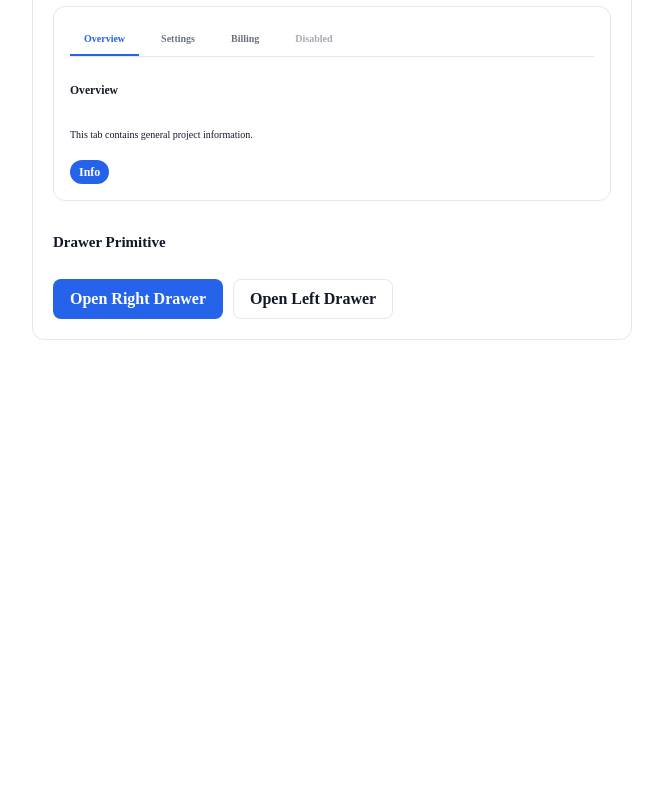
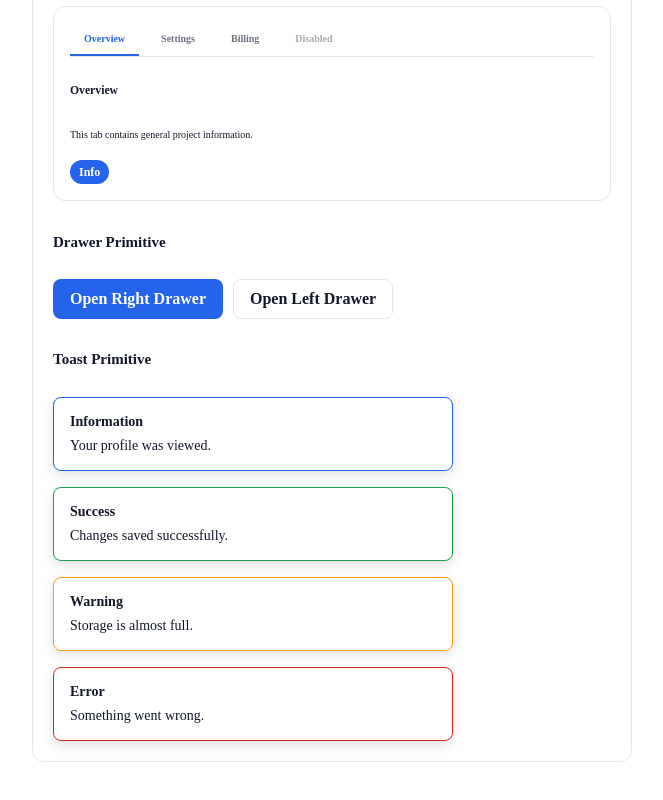
Before and after one commit to ingemedical16/project-os, a Next.js app: page /en in a window 1280 px wide. Shown: the part 6679-7479 px from the top of the page, without its empty margins (308-971 px from the left). Before the commit the page ends 7059 px from the top, so only its background shows below. Built offline with nearby package versions, Linux system fonts and the light colour scheme.

Commit message:
feat: add reusable toast primitive

```diff
--- a/src/app/[locale]/page.tsx
+++ b/src/app/[locale]/page.tsx
@@ -19,6 +19,7 @@ import {
   TabsShowcase,
   TextareaShowcase,
   ThemeShowcase,
+  ToastShowcase,
   TooltipShowcase,
 } from '@/features/design-system/ index';
 import styles from './page.module.scss';
@@ -50,6 +51,7 @@ export default function HomePage() {
         <AccordionShowcase />
         <TabsShowcase />
         <DrawerShowcase />
+        <ToastShowcase />
       </div>
     </main>
   );
--- /dev/null
+++ b/src/components/ui/Toast/Toast.module.scss
@@ -0,0 +1,43 @@
+.toast {
+  display: flex;
+  flex-direction: column;
+  gap: 0.8rem;
+
+  min-width: 28rem;
+  max-width: 40rem;
+
+  padding: 1.6rem;
+
+  border-radius: 0.8rem;
+  border: 0.1rem solid transparent;
+
+  background: var(--surface);
+
+  box-shadow:
+    0 0.4rem 1.2rem rgba(0, 0, 0, 0.12);
+}
+
+.title {
+  font-size: 1.4rem;
+  font-weight: 700;
+}
+
+.content {
+  font-size: 1.4rem;
+}
+
+.info {
+  border-color: var(--accent);
+}
+
+.success {
+  border-color: var(--success);
+}
+
+.warning {
+  border-color: var(--warning);
+}
+
+.danger {
+  border-color: var(--danger);
+}
--- /dev/null
+++ b/src/components/ui/Toast/Toast.tsx
@@ -0,0 +1,37 @@
+import styles from './Toast.module.scss';
+
+import type { ToastProps } from './Toast.types';
+
+export function Toast({
+  title,
+  children,
+  variant = 'info',
+  className = '',
+  ...props
+}: ToastProps) {
+  const classes = [
+    styles.toast,
+    styles[variant],
+    className,
+  ]
+    .filter(Boolean)
+    .join(' ');
+
+  return (
+    <div
+      className={classes}
+      role="status"
+      {...props}
+    >
+      {title ? (
+        <strong className={styles.title}>
+          {title}
+        </strong>
+      ) : null}
+
+      <div className={styles.content}>
+        {children}
+      </div>
+    </div>
+  );
+}
--- /dev/null
+++ b/src/components/ui/Toast/index.ts
@@ -0,0 +1,6 @@
+export { Toast } from './Toast';
+
+export type {
+  ToastProps,
+  ToastVariant,
+} from './Toast.types';
--- a/src/components/ui/index.ts
+++ b/src/components/ui/index.ts
@@ -112,3 +112,10 @@ export type {
   DrawerPosition,
   DrawerProps,
 } from './Drawer';
+
+export { Toast } from './Toast';
+
+export type {
+  ToastProps,
+  ToastVariant,
+} from './Toast';
--- a/src/features/design-system/ index.ts
+++ b/src/features/design-system/ index.ts
@@ -19,3 +19,4 @@ export { TooltipShowcase } from './TooltipShowcase';
 export { AccordionShowcase } from './AccordionShowcase';
 export { TabsShowcase } from './TabsShowcase';
 export { DrawerShowcase } from './DrawerShowcase';
+export { ToastShowcase } from './ToastShowcase';
--- /dev/null
+++ b/src/features/design-system/ToastShowcase/ToastShowcase.module.scss
@@ -0,0 +1,5 @@
+.showcase {
+  display: flex;
+  flex-direction: column;
+  gap: 1.6rem;
+}
--- /dev/null
+++ b/src/features/design-system/ToastShowcase/ToastShowcase.tsx
@@ -0,0 +1,36 @@
+import { Toast } from '@/components/ui';
+
+import styles from './ToastShowcase.module.scss';
+
+export function ToastShowcase() {
+  return (
+    <section className={styles.showcase}>
+      <h2>Toast Primitive</h2>
+
+      <Toast title="Information">
+        Your profile was viewed.
+      </Toast>
+
+      <Toast
+        variant="success"
+        title="Success"
+      >
+        Changes saved successfully.
+      </Toast>
+
+      <Toast
+        variant="warning"
+        title="Warning"
+      >
+        Storage is almost full.
+      </Toast>
+
+      <Toast
+        variant="danger"
+        title="Error"
+      >
+        Something went wrong.
+      </Toast>
+    </section>
+  );
+}
--- /dev/null
+++ b/src/features/design-system/ToastShowcase/index.ts
@@ -0,0 +1 @@
+export { ToastShowcase } from './ToastShowcase';
```
Also changed, not shown: src/components/ui/Toast/Toast.types.ts (added, +14 -0 lines).
